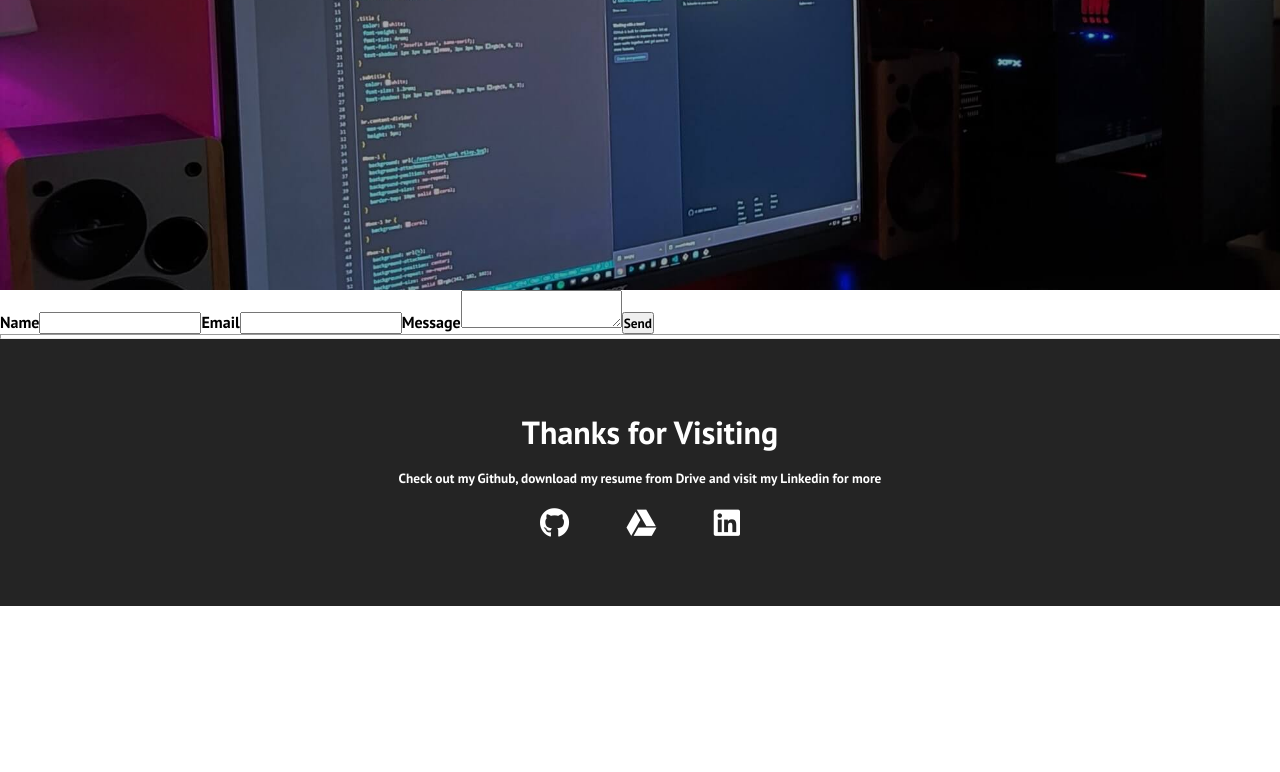
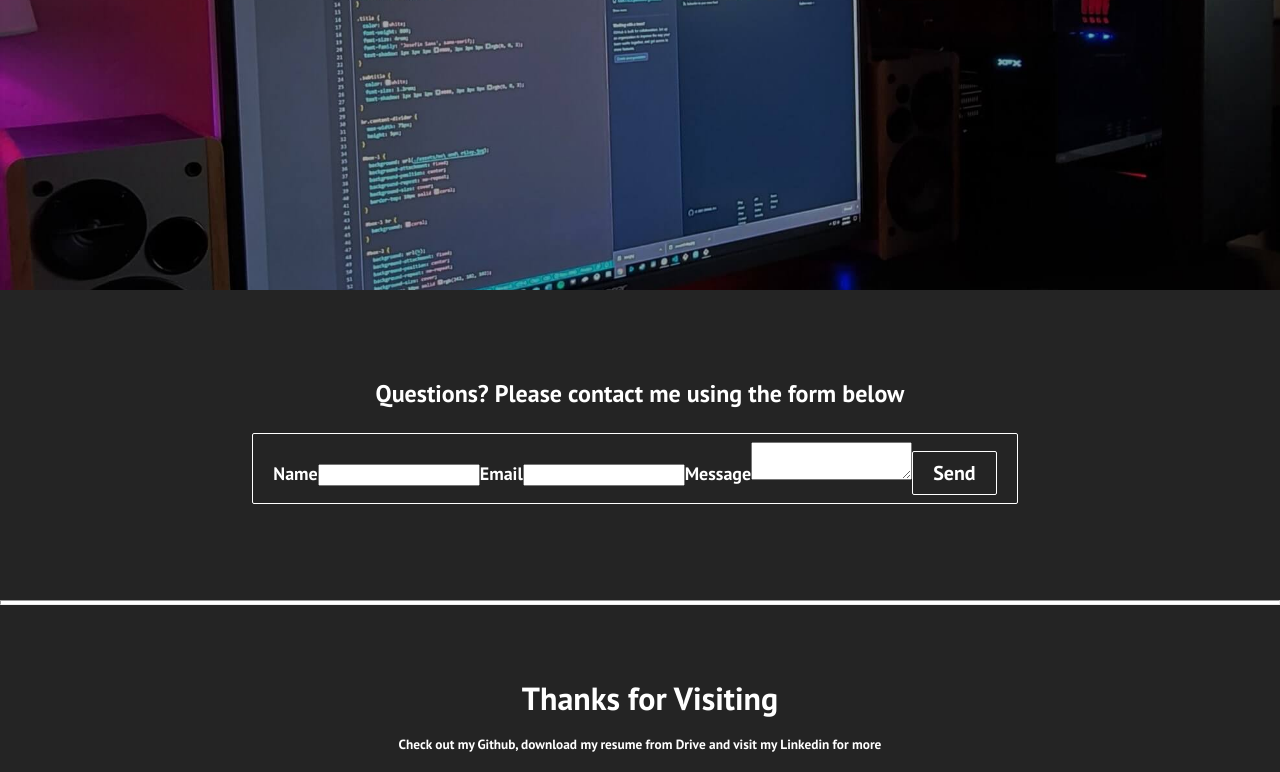
Before and after one commit to bash7325/react-portfolio, a React (Create React App) app: page /contact in a window 1280 px wide. Shown: the part 515-1287 px from the top of the page. Before the commit the page ends 1121 px from the top, so only its background shows below. Built offline with nearby package versions, Linux system fonts and the light colour scheme.

Commit message:
better styling, need to re-work form

```diff
--- a/src/components/ContactCard.js
+++ b/src/components/ContactCard.js
@@ -17,15 +17,23 @@ function sendEmail(e) {
       });
   }
   return (
-    <form className="contact-form" onSubmit={sendEmail}>
-      <input type="hidden" name="contact_number" />
+    <div className="contact-container">
+      <section className='contact-subscription'>
+        <p className='contact-subscription-heading'>
+          <p>Questions?  Please contact me using the form below</p>
+        </p>
+        <div className='input-areas'>
+    <form className="contact-form email-input" onSubmit={sendEmail}>
       <label>Name</label>
       <input type="text" name="user_name" />
       <label>Email</label>
       <input type="email" name="user_email" />
       <label>Message</label>
       <textarea name="message" />
-      <input type="submit" value="Send" />
+      <Button buttonStyle='btn--outline' type="submit" value="Send">Send</Button>
     </form>
+    </div>
+    </section>
+    </div>
   );
   }
```
